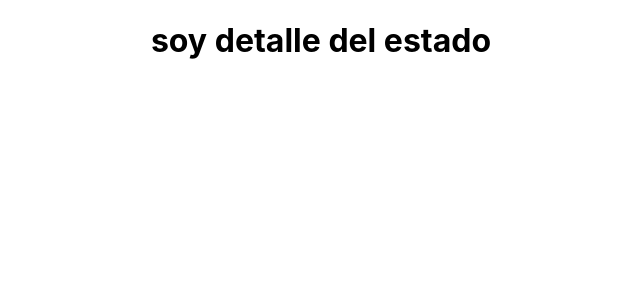
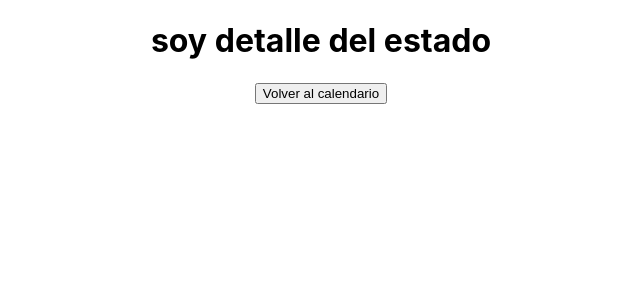
Before and after one commit to meryada/life-calendar, a React (Create React App) app: page /#/detail in a window 1280 px wide. Shown: the top 300 px of the page, without its empty margins (319-959 px from the left). Built offline with nearby package versions, Linux system fonts and the light colour scheme.

Commit message:
working on page navigation

```diff
--- a/src/App.js
+++ b/src/App.js
@@ -19,7 +19,7 @@ class App extends React.Component {
     this.state = {
       smileys: smileys,
     }
-    this.handleAddStatus=this.handleAddStatus.bind(this)
+    this.handleAddStatus = this.handleAddStatus.bind(this)
   }
 
   handleAddStatus(item) {
@@ -29,7 +29,6 @@ class App extends React.Component {
   }
 
   render() {
-    console.log(this.state.smileys);
     const { smileys } = this.state
     return (
 
@@ -38,18 +37,24 @@ class App extends React.Component {
           <Route exact path="/" render={() => {
             return (
               <Home
-              smileys={smileys}
+                smileys={smileys}
               />
             )
-          }}/>
-          <Route  path="/editor" render={() => {
+          }} />
+          <Route path="/editor" render={() => {
             return (
               <Editor
-              handleAddStatus={this.handleAddStatus}
+                handleAddStatus={this.handleAddStatus}
               />
             )
-          }}/>
-          <Route path="/detail" component={SmileyDetail} />
+          }} />
+          <Route path="/detail" render={(routerprops) => {
+            return (
+              <SmileyDetail
+                smileys={smileys}
+              />
+            )
+          }} />
         </Switch>
       </div>
     );
--- a/src/components/Editor.js
+++ b/src/components/Editor.js
@@ -6,6 +6,7 @@ class Editor extends React.Component {
     constructor(props) {
         super(props);
         this.state = {
+            index: 1,
             date: '',
             status: '',
             message:''
@@ -18,7 +19,7 @@ class Editor extends React.Component {
         const value = event.currentTarget.value;
         const name = event.currentTarget.name;
         this.setState({
-            [name]: value
+            [name]: value,
         })
     }
 
@@ -36,10 +37,10 @@ class Editor extends React.Component {
                 <fieldset>Añade un nuevo estado
                     <form>
                         <label>Fecha</label>
-                        <input type='date' name='date' onChange={this.handleInput} />
+                        <input type='date' name='date' onChange={this.handleInput} required />
                         <label>Estado</label>
                         <input type='radio' id='1' name='status' value='feliz' onChange={this.handleInput} /> :)
-                        <input type='radio' id='1' name='status' value='triste' onChange={this.handleInput} /> :(
+                        <input type='radio' id='1' name='status' value='triste' onChange={this.handleInput}/> :(
                     <label>Mensaje</label>
                         <input type='text-area' name='message' placeholder='¿Por qué ha sido un buen dia?' onChange={this.handleInput} />
                         <input type='button' onClick={this.handleSubmit} value='Añadir'/>
--- a/src/components/Home.js
+++ b/src/components/Home.js
@@ -10,7 +10,7 @@ render() {
     const {smileys} = this.props
     return(
         <div>
-        <h1>soy home</h1>
+        <h1>Life Calendar</h1>
         <Link to='/editor'>
         <SmileyAdd/>
         </Link>
--- a/src/components/SmileyAdd.js
+++ b/src/components/SmileyAdd.js
@@ -2,8 +2,8 @@ import React from 'react';
 
 class AddSmiley extends React.Component {
     render() {
-        return(
-            <h2>botón añadir</h2>
+        return (
+            <h2>Añadir nuevo estado</h2>
         )
     }
 }
--- a/src/components/SmileyDetail.js
+++ b/src/components/SmileyDetail.js
@@ -1,8 +1,18 @@
 import React from 'react';
+import { Link } from 'react-router-dom';
 
 const SmileyDetail = props => {
+    const { smileys } = props
     return (
-        <h1>soy detalle del estado</h1>
+        <div>
+            <h1>soy detalle del estado</h1>
+            <p>{smileys.date}</p>
+            <p>{smileys.status}</p>
+            <p>{smileys.message}</p>
+            <Link to='/'>
+                <input type='button' value='Volver al calendario' />
+            </Link>
+        </div>
     )
 }
 
--- a/src/components/SmileyList.js
+++ b/src/components/SmileyList.js
@@ -27,7 +27,10 @@ class CalendarSmiley extends React.Component {
             )
         } else {
             return (
+                <div>
+                <h2>calendario</h2>
                 <p>no hay ningún estado</p>
+                </div>
             )
         }
     }
```
